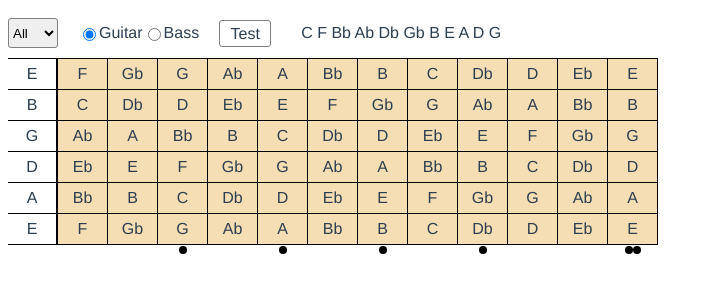
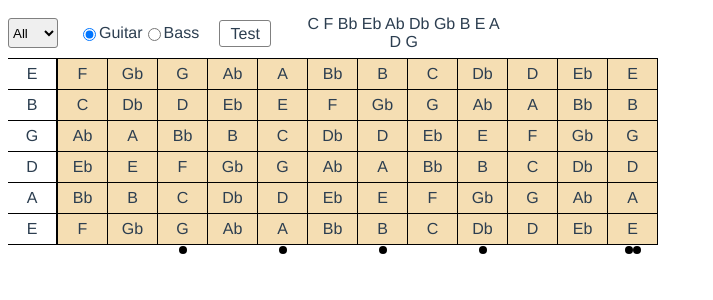
Before and after one commit to Garam88/fret, a Vue app: page / in a window 1280 px wide. Shown: the top 300 px of the page, without its empty margins (0-713 px from the left). Built offline with nearby package versions, Linux system fonts and the light colour scheme.

Commit message:
버그픽스

```diff
--- a/src/components/Home.vue
+++ b/src/components/Home.vue
@@ -27,7 +27,7 @@
         <div id="test-button" :class="{test: testMode}" @click="test">Test</div>
       </div>
       <div class="order">
-        C F Bb Ab Db Gb B E A D G
+        C F Bb Eb Ab Db Gb B E A D G
       </div>
     </div>
     <div id="fingerboard">
@@ -130,6 +130,7 @@ export default class Home extends Vue{
     }
 
     .order {
+      width: 205px;
       margin-left: 30px;
     }
 
```
